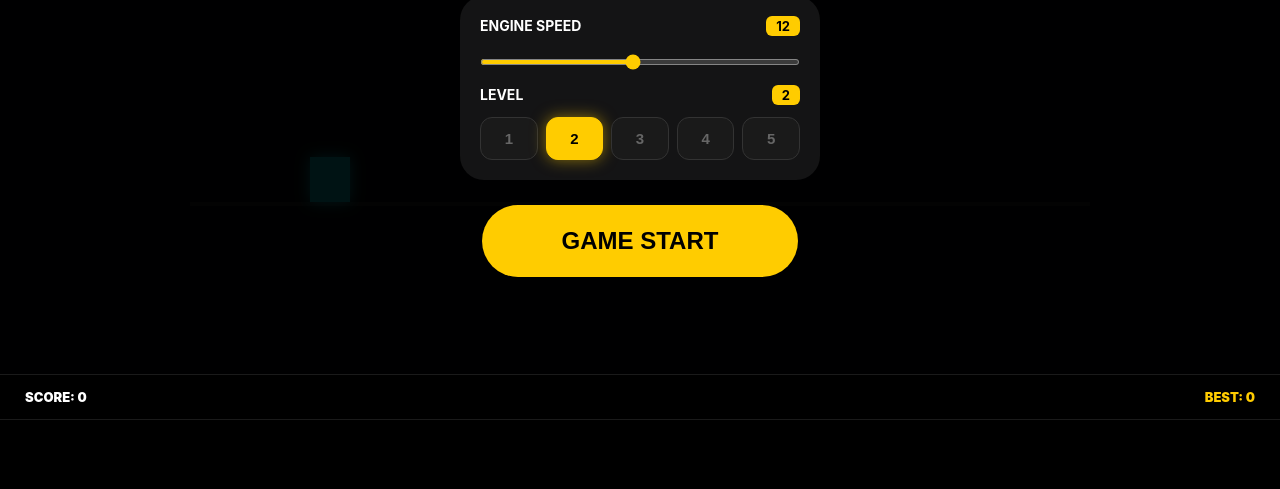
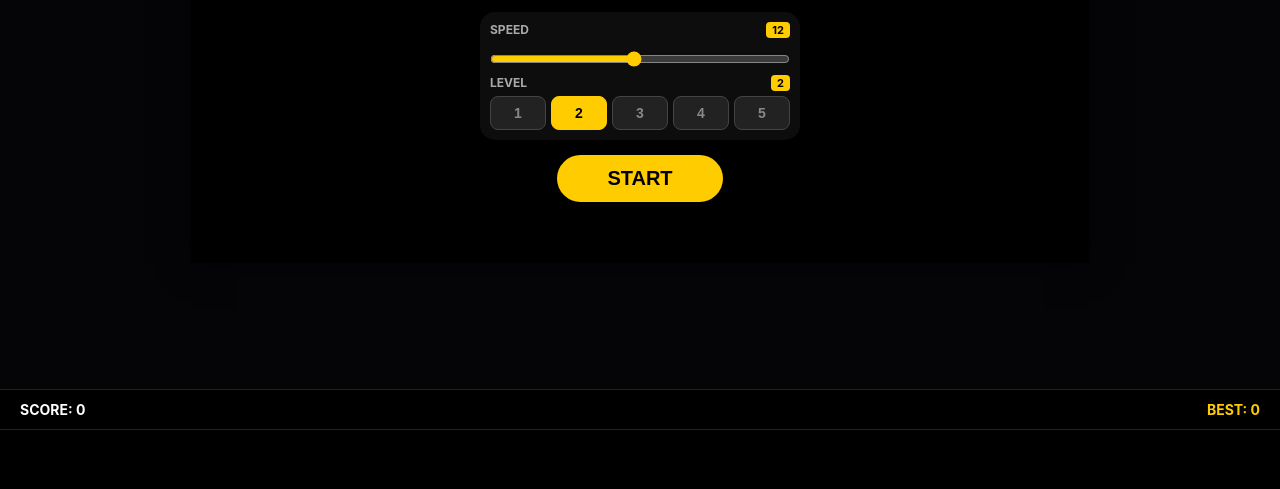
Before and after one commit to HHJ5498/neon-runner, a plain HTML site: page index.html in a window 1280 px wide. Shown: the part 311-800 px from the top of the page. Drawn offline with Linux system fonts and the light colour scheme.

Commit message:
Update index.html

```diff
--- a/index.html
+++ b/index.html
@@ -9,125 +9,123 @@
 
     <style>
         :root { --gold: #ffcc00; --neon: #00f2ff; --pink: #ff0077; --bg: #050508; }
-
         * { box-sizing: border-box; margin: 0; padding: 0; touch-action: none; -webkit-user-select: none; }
 
-        /* [핵심 패치] 어떤 기기에서도 잘리지 않는 동적 높이 설정 */
         body {
-            height: 100vh;
-            height: 100dvh; /* 최신 브라우저용 동적 높이 */
+            height: 100dvh; /* 기기 높이에 딱 맞춤 */
             background: #000;
             overflow: hidden;
             display: flex;
             flex-direction: column;
-            font-family: 'Pretendard', -apple-system, sans-serif;
-            color: white;
+            font-family: -apple-system, sans-serif;
         }
 
-        /* 게임 영역: 비율을 유지하며 남는 공간을 꽉 채움 */
-        #game-area {
+        /* [핵심] 게임이 담기는 컨테이너 - 남는 공간을 모두 차지함 */
+        #game-wrapper {
             flex: 1;
-            position: relative;
-            width: 100%;
-            display: flex;
-            justify-content: center;
-            align-items: center;
-            background: var(--bg);
-        }
-
-        canvas {
-            max-width: 100%;
-            max-height: 100%;
-            object-fit: contain; /* 비율 유지하며 화면 안잘리게 고정 */
-        }
-
-        /* 랭킹 및 메뉴 레이어 */
-        .overlay {
-            position: absolute;
-            inset: 0;
-            background: rgba(0, 0, 0, 0.92);
             display: flex;
             flex-direction: column;
             justify-content: center;
             align-items: center;
-            z-index: 100;
-            padding: 20px;
+            position: relative;
+            background: var(--bg);
+            padding: 10px;
         }
 
-        #title { font-size: clamp(34px, 10vw, 52px); font-weight: 900; color: var(--gold); text-shadow: 0 0 25px var(--gold); margin-bottom: 15px; }
-
-        /* 랭킹(High Score) 디자인 강화 */
-        .rank-board { margin-bottom: 25px; text-align: center; border: 2px solid rgba(255,204,0,0.3); padding: 15px 40px; border-radius: 20px; background: rgba(255,204,0,0.05); }
-        .rank-label { font-size: 13px; color: var(--gold); letter-spacing: 4px; margin-bottom: 5px; opacity: 0.8; }
-        .rank-value { font-size: clamp(30px, 8vw, 42px); font-weight: 900; color: #fff; }
-
-        .config-box {
-            background: rgba(255,255,255,0.08);
-            padding: 20px;
-            border-radius: 24px;
+        /* [핵심] 캔버스 가변 비율 조절 - 절대 화면을 넘지 않음 */
+        #canvas-container {
+            position: relative;
             width: 100%;
-            max-width: 360px;
-            margin-bottom: 25px;
-        }
-        .config-row { display: flex; justify-content: space-between; align-items: center; margin-bottom: 8px; font-weight: bold; font-size: 14px; }
-        .val-tag { background: var(--gold); color: #000; padding: 2px 10px; border-radius: 6px; font-size: 13px; }
-
-        .diff-selector { display: grid; grid-template-columns: repeat(5, 1fr); gap: 8px; margin-top: 12px; }
-        .diff-btn { background: #1a1a1a; border: 1px solid #333; color: #666; padding: 12px 0; border-radius: 12px; cursor: pointer; font-weight: bold; font-size: 15px; }
-        .diff-btn.active { background: var(--gold); border-color: var(--gold); color: #000; box-shadow: 0 0 15px rgba(255,204,0,0.5); }
-
-        input[type="range"] { width: 100%; height: 6px; accent-color: var(--gold); cursor: pointer; margin: 15px 0 20px; }
-        .start-trigger { background: var(--gold); color: #000; padding: clamp(15px, 4vw, 22px) 80px; font-size: 24px; font-weight: 900; border-radius: 100px; border: none; cursor: pointer; transition: 0.2s; }
-        .start-trigger:active { transform: scale(0.95); }
-
-        /* 하단 바 및 광고 영역 최적화 */
-        #status-bar { height: 45px; background: #000; display: flex; justify-content: space-between; align-items: center; padding: 0 25px; font-size: 13px; font-weight: 900; border-top: 1px solid #1a1a1a; }
-        #ad-container {
-            height: 70px;
-            background: #000;
+            max-width: 900px; /* PC 최대 크기 */
+            aspect-ratio: 2 / 1; /* 게임의 900:450 비율 강제 고정 */
             display: flex;
             justify-content: center;
             align-items: center;
-            border-top: 1px solid #1a1a1a;
-            overflow: hidden;
+        }
+
+        canvas {
+            width: 100%;
+            height: 100%;
+            background: #000;
+            box-shadow: 0 0 30px rgba(0,0,0,0.5);
+            border: 1px solid #222;
+        }
+
+        /* 랭킹 및 메뉴 레이어 - 캔버스 크기에 딱 맞게 겹침 */
+        .overlay {
+            position: absolute;
+            top: 0; left: 0; width: 100%; height: 100%;
+            background: rgba(0, 0, 0, 0.9);
+            display: flex; flex-direction: column; justify-content: center; align-items: center;
+            z-index: 100;
+        }
+
+        #title { font-size: clamp(24px, 6vw, 42px); font-weight: 900; color: var(--gold); text-shadow: 0 0 15px var(--gold); margin-bottom: 5px; }
+
+        .rank-box { margin-bottom: 15px; text-align: center; }
+        .rank-val { font-size: clamp(28px, 7vw, 40px); font-weight: 900; color: #fff; }
+
+        .settings {
+            background: rgba(255,255,255,0.05); padding: 10px; border-radius: 15px;
+            width: 80%; max-width: 320px; margin-bottom: 15px;
+        }
+        .row { display: flex; justify-content: space-between; font-size: 12px; margin-bottom: 5px; font-weight: bold; color: #aaa; }
+        .tag { background: var(--gold); color: #000; padding: 1px 6px; border-radius: 4px; font-size: 11px; }
+
+        .diff-grid { display: grid; grid-template-columns: repeat(5, 1fr); gap: 5px; margin-top: 5px; }
+        .diff-btn { background: #222; border: 1px solid #444; color: #888; padding: 8px 0; border-radius: 8px; cursor: pointer; font-size: 14px; font-weight: bold; }
+        .diff-btn.active { background: var(--gold); color: #000; border-color: var(--gold); }
+
+        input[type="range"] { width: 100%; accent-color: var(--gold); margin: 8px 0; }
+        .btn-start { background: var(--gold); color: #000; padding: 12px 50px; font-size: 20px; font-weight: 900; border-radius: 50px; border: none; cursor: pointer; }
+
+        /* 하단 점수바 */
+        #stat-bar {
+            height: 40px; background: #000; display: flex; justify-content: space-between; align-items: center;
+            padding: 0 20px; font-size: 14px; font-weight: bold; color: white; border-top: 1px solid #222;
+        }
+
+        /* 광고 영역 고정 */
+        #ad-box {
+            height: 60px; background: #000; display: flex; justify-content: center; align-items: center;
+            border-top: 1px solid #222; overflow: hidden;
         }
     </style>
 </head>
 <body>
 
-    <div id="game-area">
+    <div id="game-wrapper">
+        <div id="canvas-container">
             <canvas id="cvs"></canvas>
-
             <div id="ovl" class="overlay">
                 <div id="title">NEON RUNNER</div>
-
-            <div class="rank-board">
-                <div class="rank-label">PERSONAL BEST</div>
-                <div id="best-score-display" class="rank-value">0</div>
+                <div class="rank-box">
+                    <div style="font-size:12px; color:var(--gold); letter-spacing:2px;">TOP SCORE</div>
+                    <div id="menu-best" class="rank-val">0</div>
                 </div>
-
-            <div class="config-box">
-                <div class="config-row"><span>ENGINE SPEED</span><span id="speed-label" class="val-tag">12</span></div>
-                <input type="range" id="speed-slider" min="1" max="24" value="12">
-                <div class="config-row"><span>LEVEL</span><span id="diff-tag" class="val-tag">2</span></div>
-                <div class="diff-selector" id="diff-btns">
-                    <button class="diff-btn" data-lv="1">1</button>
-                    <button class="diff-btn active" data-lv="2">2</button>
-                    <button class="diff-btn" data-lv="3">3</button>
-                    <button class="diff-btn" data-lv="4">4</button>
-                    <button class="diff-btn" data-lv="5">5</button>
+                <div class="settings">
+                    <div class="row"><span>SPEED</span><span id="sv" class="tag">12</span></div>
+                    <input type="range" id="ss" min="1" max="24" value="12">
+                    <div class="row"><span>LEVEL</span><span id="lv" class="tag">2</span></div>
+                    <div class="diff-grid" id="db">
+                        <button class="diff-btn" data-l="1">1</button>
+                        <button class="diff-btn active" data-l="2">2</button>
+                        <button class="diff-btn" data-l="3">3</button>
+                        <button class="diff-btn" data-l="4">4</button>
+                        <button class="diff-btn" data-l="5">5</button>
                     </div>
                 </div>
-            <button class="start-trigger" id="game-start">GAME START</button>
+                <button class="btn-start" id="sb">START</button>
+            </div>
         </div>
     </div>
 
-    <div id="status-bar">
-        <div id="cur-score">SCORE: 0</div>
-        <div id="best-score" style="color:var(--gold);">BEST: 0</div>
+    <div id="stat-bar">
+        <div id="st">SCORE: 0</div>
+        <div id="bt" style="color:var(--gold);">BEST: 0</div>
     </div>
 
-    <div id="ad-container">
+    <div id="ad-box">
         <ins class="adsbygoogle"
              style="display:block; width:320px; height:50px"
              data-ad-client="ca-pub-7503206245117361"
@@ -142,131 +140,112 @@
         const cvs = document.getElementById('cvs'), ctx = cvs.getContext('2d');
         cvs.width = 900; cvs.height = 450;
 
-        const ovl = document.getElementById('ovl'), startBtn = document.getElementById('game-start');
-        const sRange = document.getElementById('speed-slider'), sVal = document.getElementById('speed-label');
-        const diffBtns = document.querySelectorAll('.diff-btn'), diffTag = document.getElementById('diff-tag');
-        const bestRank = document.getElementById('best-score-display');
+        const ovl = document.getElementById('ovl'), sb = document.getElementById('sb');
+        const ss = document.getElementById('ss'), sv = document.getElementById('sv');
+        const db = document.querySelectorAll('.diff-btn'), lv = document.getElementById('lv');
+        const mb = document.getElementById('menu-best');
 
-        let isLive = false, score = 0, currentLv = 2;
+        let live = false, score = 0, diff = 2;
         let p = { x: 120, y: 350, dy: 0, jc: 0, hp: 3, inv: 0 };
         let obs = [], items = [], cfg = { spd: 12, timer: 0, grav: 2.6 };
 
-        const lvMap = {
-            1: { sm: 0.8, spm: 1.3, g: 2.4 },
-            2: { sm: 1.0, spm: 1.0, g: 2.6 },
-            3: { sm: 1.3, spm: 0.8, g: 2.8 },
-            4: { sm: 1.6, spm: 0.7, g: 3.0 },
-            5: { sm: 2.0, spm: 0.5, g: 3.2 }
+        const lvSet = {
+            1: { sm: 0.8, g: 2.4 }, 2: { sm: 1.0, g: 2.6 }, 3: { sm: 1.3, g: 2.8 },
+            4: { sm: 1.6, g: 3.0 }, 5: { sm: 2.0, g: 3.2 }
         };
 
-        const loadRank = () => {
-            const best = Math.floor(localStorage.getItem('nr_best_v2') || 0);
-            bestRank.innerText = best;
-            document.getElementById('best-score').innerText = "BEST: " + best;
+        const updateRecord = () => {
+            const b = Math.floor(localStorage.getItem('nr_best_v3') || 0);
+            mb.innerText = b;
+            document.getElementById('bt').innerText = "BEST: " + b;
         };
-        loadRank();
+        updateRecord();
 
-        sRange.oninput = () => { sVal.innerText = sRange.value; };
-        diffBtns.forEach(b => {
+        ss.oninput = () => { sv.innerText = ss.value; };
+        db.forEach(b => {
             b.onclick = () => {
-                diffBtns.forEach(x => x.classList.remove('active'));
+                db.forEach(x => x.classList.remove('active'));
                 b.classList.add('active');
-                currentLv = parseInt(b.dataset.lv);
-                diffTag.innerText = currentLv;
+                diff = parseInt(b.dataset.l);
+                lv.innerText = diff;
             };
         });
 
-        const jump = (e) => {
-            if(!isLive || e.target.closest('.config-box') || e.target === startBtn) return;
+        const doJump = (e) => {
+            if(!live || e.target.closest('.settings') || e.target === sb) return;
             if(p.jc < 2) {
-                const s = (cfg.spd + (score/2000)) * 0.1;
-                p.dy = (p.jc === 0) ? -(24 + s) : -(18 + s);
+                p.dy = (p.jc === 0) ? -25 : -20;
                 p.jc++;
             }
         };
 
-        window.addEventListener('touchstart', (e) => { if(isLive) e.preventDefault(); jump(e); }, { passive: false });
-        window.addEventListener('mousedown', jump);
+        window.addEventListener('touchstart', (e) => { if(live) e.preventDefault(); doJump(e); }, { passive: false });
+        window.addEventListener('mousedown', doJump);
 
-        startBtn.onclick = () => {
-            const l = lvMap[currentLv];
-            cfg.spd = parseInt(sRange.value) * l.sm;
+        sb.onclick = () => {
+            const l = lvSet[diff];
+            cfg.spd = parseInt(ss.value) * l.sm;
             cfg.grav = l.g;
             p = { x: 120, y: 350, dy: 0, jc: 0, hp: 3, inv: 0 };
-            obs = []; items = []; score = 0; isLive = true;
+            obs = []; items = []; score = 0; live = true;
             ovl.style.display = 'none';
         };
 
-        function drawHeart(x, y, sz, col, empty) {
-            ctx.save(); ctx.translate(x, y); ctx.beginPath(); ctx.moveTo(0, 0);
-            ctx.bezierCurveTo(-sz/2, -sz/2, -sz, sz/4, 0, sz);
-            ctx.bezierCurveTo(sz, sz/4, sz/2, -sz/2, 0, 0);
-            ctx.fillStyle = empty ? "#222" : col;
-            if(!empty) { ctx.shadowBlur = 10; ctx.shadowColor = col; }
-            ctx.fill(); ctx.restore();
+        function drawHeart(x, y, s, c, e) {
+            ctx.save(); ctx.translate(x, y); ctx.beginPath();
+            ctx.bezierCurveTo(-s/2,-s/2,-s,s/4,0,s); ctx.bezierCurveTo(s,s/4,s/2,-s/2,0,0);
+            ctx.fillStyle = e ? "#222" : c; ctx.fill(); ctx.restore();
         }
 
-        function loop() {
-            if(isLive) {
-                const l = lvMap[currentLv];
+        function engine() {
+            if(live) {
                 let s = cfg.spd + (score/2000);
                 p.dy += cfg.grav; p.y += p.dy;
                 if(p.y > 350) { p.y = 350; p.dy = 0; p.jc = 0; }
                 if(p.inv > 0) p.inv--;
-                score += (s/10) * currentLv;
-                cfg.timer -= s;
+                score += s/10; cfg.timer -= s;
 
                 if(cfg.timer <= 0) {
-                    if(Math.random() < 0.3) {
-                        for(let i=0; i<2; i++) obs.push({ x: 950 + (i * 280), y: 375, w: 22, h: 22, s: s });
-                    } else {
                     obs.push({ x: 950, y: 375, w: 22, h: 22, s: s });
-                    }
-                    if(Math.random() < 0.15) items.push({ x: 1050, y: 220, type: 'h' });
-                    cfg.timer = (480 + Math.random() * 320) * (12/s) * l.spm;
+                    if(Math.random() < 0.1) items.push({ x: 1050, y: 220 });
+                    cfg.timer = (400 + Math.random() * 400) * (15/s);
                 }
 
                 obs.forEach((o, i) => {
                     o.x -= o.s;
-                    if(p.inv <= 0 && p.x + 5 < o.x + o.w && p.x + 35 > o.x && p.y + 40 > o.y) {
+                    if(p.inv <= 0 && p.x < o.x + o.w && p.x + 35 > o.x && p.y + 40 > o.y) {
                         p.hp--; p.inv = 60;
                         if(p.hp <= 0) {
-                            isLive = false;
-                            const best = localStorage.getItem('nr_best_v2') || 0;
-                            if(score > best) localStorage.setItem('nr_best_v2', score);
-                            loadRank();
-                            ovl.style.display = 'flex';
+                            live = false;
+                            const b = localStorage.getItem('nr_best_v3') || 0;
+                            if(score > b) localStorage.setItem('nr_best_v3', score);
+                            updateRecord(); ovl.style.display = 'flex';
                         }
                     }
-                    if(o.x < -100) obs.splice(i, 1);
+                    if(o.x < -50) obs.splice(i, 1);
                 });
                 items.forEach((it, i) => {
                     it.x -= s;
-                    if(Math.abs(p.x - it.x) < 45 && Math.abs(p.y - it.y) < 60) {
+                    if(Math.abs(p.x - it.x) < 40 && Math.abs(p.y - it.y) < 60) {
                         if(p.hp < 3) p.hp++;
                         items.splice(i, 1);
                     }
                 });
-                document.getElementById('cur-score').innerText = "SCORE: " + Math.floor(score);
+                document.getElementById('st').innerText = "SCORE: " + Math.floor(score);
             }
 
-            // Draw
-            ctx.fillStyle = "#050508"; ctx.fillRect(0, 0, 900, 450);
-            ctx.strokeStyle = "#222"; ctx.lineWidth = 4; ctx.beginPath(); ctx.moveTo(0, 397); ctx.lineTo(900, 397); ctx.stroke();
-            for(let i=0; i<3; i++) drawHeart(55 + (i*42), 55, 18, "#ffcc00", i >= p.hp);
+            ctx.fillStyle = "#050508"; ctx.fillRect(0,0,900,450);
+            ctx.strokeStyle = "#333"; ctx.lineWidth = 2; ctx.strokeRect(0, 397, 900, 2);
+            for(let i=0; i<3; i++) drawHeart(50+(i*35), 50, 15, "#ffcc00", i>=p.hp);
             if(p.inv % 10 < 5) {
-                ctx.fillStyle = p.jc === 2 ? "#ffcc00" : "#00f2ff";
-                ctx.shadowBlur = 15; ctx.shadowColor = ctx.fillStyle;
-                ctx.fillRect(p.x, p.y, 40, 45); ctx.shadowBlur = 0;
+                ctx.fillStyle = p.jc === 2 ? var(--gold) : "#00f2ff";
+                ctx.fillRect(p.x, p.y, 40, 45);
             }
-            ctx.fillStyle = "#ff0077"; ctx.shadowBlur = 10; ctx.shadowColor = "#ff0077";
-            obs.forEach(o => ctx.fillRect(o.x, o.y, o.w, o.h));
-            ctx.shadowBlur = 0;
-            items.forEach(it => drawHeart(it.x, it.y, 16, "#ffcc00"));
-
-            requestAnimationFrame(loop);
+            ctx.fillStyle = "#ff0077"; obs.forEach(o => ctx.fillRect(o.x, o.y, o.w, o.h));
+            items.forEach(it => drawHeart(it.x, it.y, 15, "#ffcc00", false));
+            requestAnimationFrame(engine);
         }
-        loop();
+        engine();
     };
     </script>
 </body>
```
Lines whose indentation alone changed are shown as unchanged.
